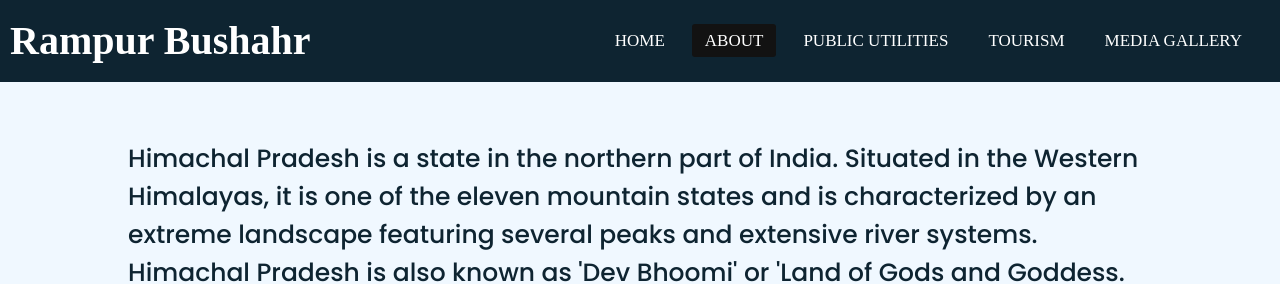
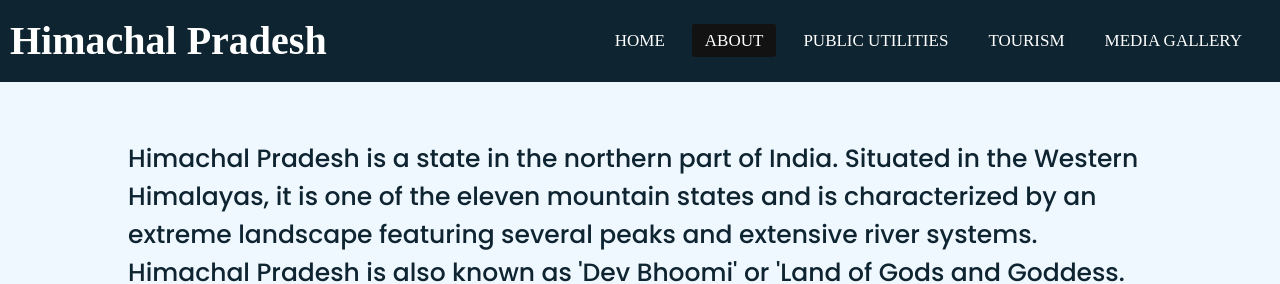
Before and after one commit to dikshitathakur/HimachalPradesh, a plain HTML site: page second.html in a window 1280 px wide. Shown: the top 284 px of the page. Drawn offline with Linux system fonts and the light colour scheme.

Commit message:
Update second.html

```diff
--- a/second.html
+++ b/second.html
@@ -2,7 +2,7 @@
 <html lang="en" dir="ltr">
   <head>
     <meta charset="UTF-8">
-    <title> Rampur Bushahr </title>
+    <title> Himachal Pradesh </title>
     <link rel="stylesheet" href="style.css">
     <link rel="stylesheet" href="https://cdnjs.cloudflare.com/ajax/libs/font-awesome/5.15.2/css/all.min.css"/>
      <meta name="viewport" content="width=device-width, initial-scale=1.0">
@@ -14,7 +14,7 @@
       <label for="check" class="checkbtn">
         <i class="fas fa-bars"></i>
       </label>
-      <label class="logo">Rampur Bushahr</label>
+      <label class="logo">Himachal Pradesh</label>
       <ul>
         <li><a href="index.html">Home</a></li>
         <li><a class="active" href="second.html">About</a></li>
```
